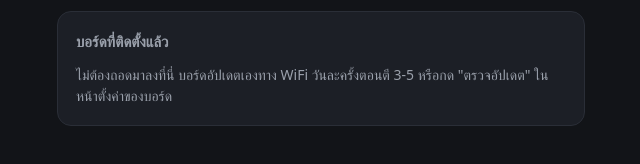
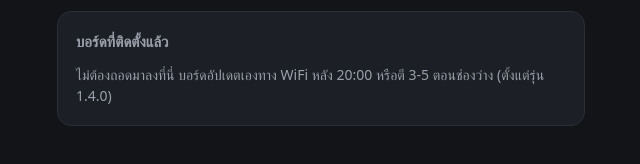
Before and after one commit to KungrcKMK/baysensor-firmware, a plain HTML site: page index.html in a window 1280 px wide. Shown: the part 680-844 px from the top of the page, 319-959 px from the left. Drawn offline with Linux system fonts and the light colour scheme.

Commit message:
Bay Sensor 1.4.1: auto OTA after 20:00 or 03-05, no button
Co-Authored-By: Claude Opus 5.5 <noreply@anthropic.com>

```diff
--- a/index.html
+++ b/index.html
@@ -50,7 +50,7 @@ button:focus-visible{outline:3px solid #fff;outline-offset:2px}
 
 <div class="c">
 <h2>บอร์ดที่ติดตั้งแล้ว</h2>
-<p class="k" style="margin:0">ไม่ต้องถอดมาลงที่นี่ บอร์ดอัปเดตเองทาง WiFi วันละครั้งตอนตี 3-5 หรือกด "ตรวจอัปเดต" ในหน้าตั้งค่าของบอร์ด</p>
+<p class="k" style="margin:0">ไม่ต้องถอดมาลงที่นี่ บอร์ดอัปเดตเองทาง WiFi หลัง 20:00 หรือตี 3-5 ตอนช่องว่าง (ตั้งแต่รุ่น 1.4.0)</p>
 </div>
 </main>
 </html>
```
Also changed, not shown: manifest.json, ota/version.txt, 2 other files.
